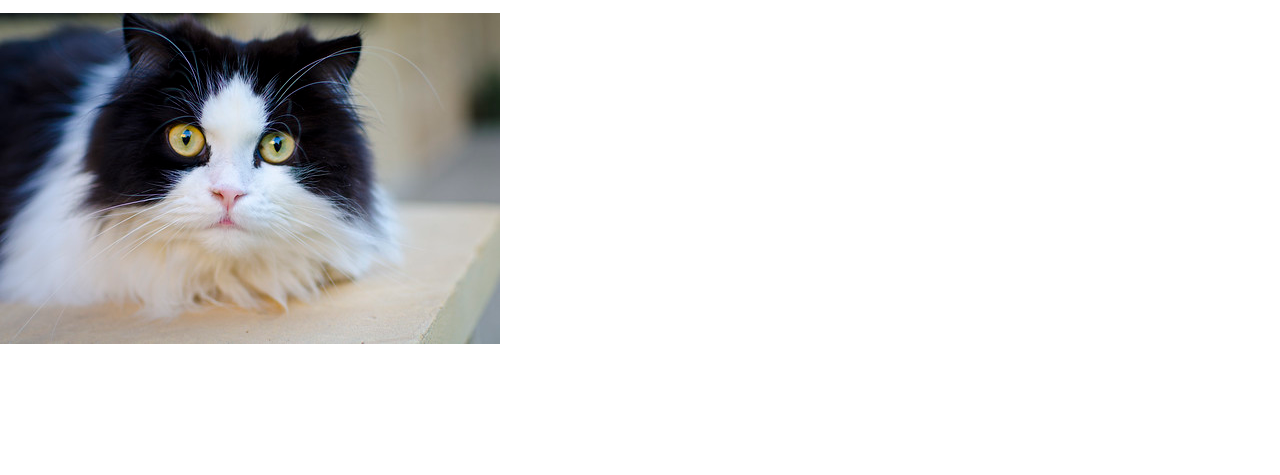
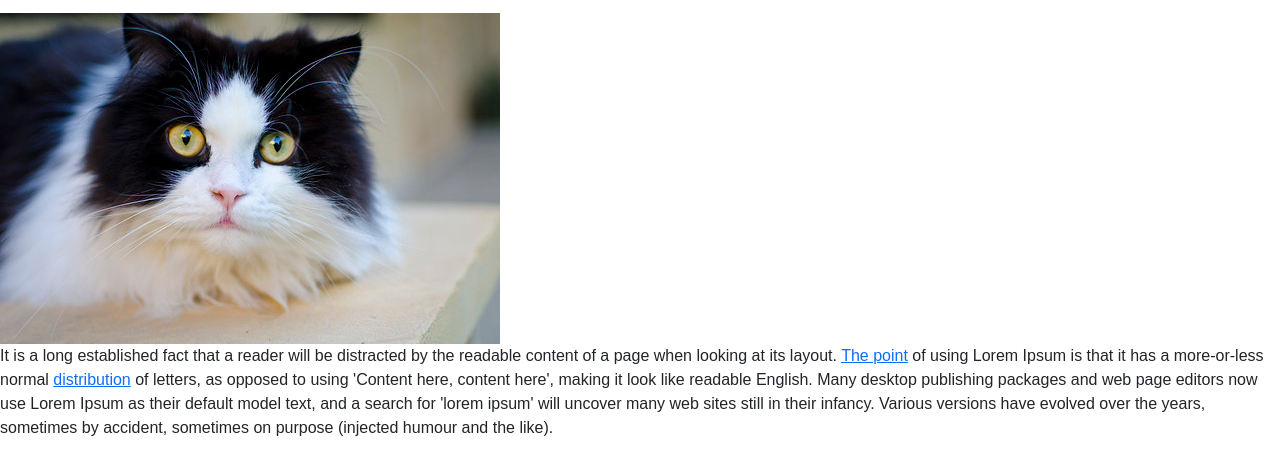
Before and after one commit to tina-aau/stories, a plain HTML site: page index.html in a window 1280 px wide. Shown: the part 83-558 px from the top of the page. Drawn offline with nearby package versions, Linux system fonts and the light colour scheme.

Commit message:
Update index.html

```diff
--- a/index.html
+++ b/index.html
@@ -12,6 +12,8 @@
 	<h1>Website Template</h1>
 	<p>Fork and use this template repo (a.k.a. "boilerplate") for any web project</p>
 	<img src="assets/img/cat.jpg" alt="">
+	<p>It is a long established fact that a reader will be distracted by the readable content of a page when looking at its layout. <a href="01.html">The point</a> of using Lorem Ipsum is that it has a more-or-less normal <a href="02.html">distribution</a> of letters, as opposed to using 'Content here, content here', making it look like readable English. Many desktop publishing packages and web page editors now use Lorem Ipsum as their default model text, and a search for 'lorem ipsum' will uncover many web sites still in their infancy. Various versions have evolved over the years, sometimes by accident, sometimes on purpose (injected humour and the like).
+</p>
 
 	<script src="https://cdn.jsdelivr.net/npm/bootstrap@5.3.8/dist/js/bootstrap.bundle.min.js"></script>
 	<script src="./assets/js/main.js"></script>
```
